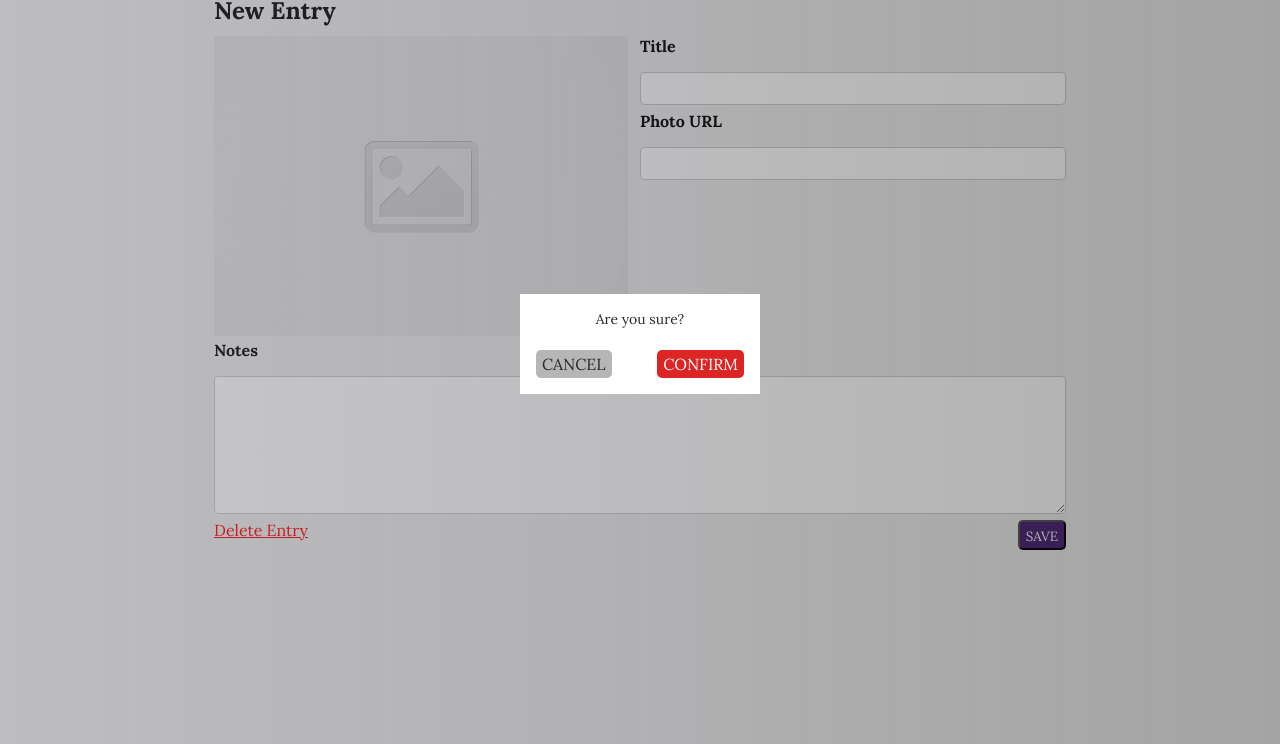
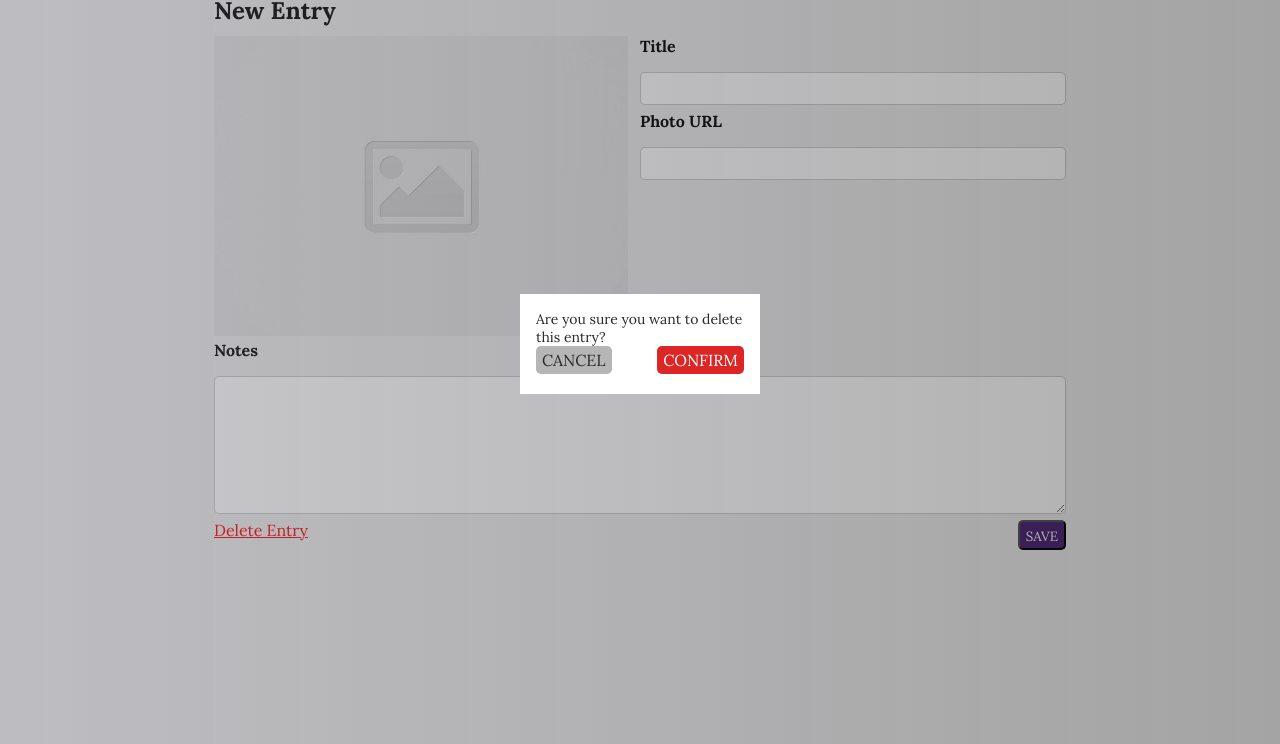
Before and after one commit to kepsteen/code-journal, a website: page index.html in a window 1280 px wide. Both pictures are taken after a click on the link "Delete Entry". Shown: the part 56-800 px from the top of the page. Drawn offline with Linux system fonts and the light colour scheme.

Commit message:
first commit

```diff
--- a/index.html
+++ b/index.html
@@ -73,9 +73,9 @@
                   SAVE
                 </button>
               </div>
-              <dialog class="flex-col space-between" id="delete-entry-modal">
+              <dialog class="" id="delete-entry-modal">
                 <div class="row justify-center">
-                  <p>Are you sure?</p>
+                  <p>Are you sure you want to delete this entry?</p>
                 </div>
                 <div class="row space-between" id="confirm-btns">
                   <a href="#" id="cancel">Cancel</a>
--- a/js/main.js
+++ b/js/main.js
@@ -173,7 +173,7 @@ $cardList.addEventListener('click', (event) => {
   }
 });
 $deleteAnchor.addEventListener('click', () => {
-  $confirmationModal.classList.add('flex');
+  // $confirmationModal.classList.add('flex');
   $confirmationModal.showModal();
 });
 $confirmationButtons.addEventListener('click', (event) => {
@@ -185,7 +185,7 @@ $confirmationButtons.addEventListener('click', (event) => {
         `li[data-entry-id="${entry.entryId}"]`,
       );
       $listElementToDelete.remove();
-      $confirmationModal.classList.remove('flex');
+      // $confirmationModal.classList.remove('flex');
       $confirmationModal.close();
       viewSwap('entries');
       deleteEntry(entry);
--- a/ts/main.ts
+++ b/ts/main.ts
@@ -215,7 +215,7 @@ $cardList.addEventListener('click', (event: Event): void => {
 });
 
 $deleteAnchor.addEventListener('click', () => {
-  $confirmationModal.classList.add('flex');
+  // $confirmationModal.classList.add('flex');
   $confirmationModal.showModal();
 });
 
@@ -228,7 +228,7 @@ $confirmationButtons.addEventListener('click', (event: Event) => {
         `li[data-entry-id="${entry.entryId}"]`,
       ) as HTMLLIElement;
       $listElementToDelete.remove();
-      $confirmationModal.classList.remove('flex');
+      // $confirmationModal.classList.remove('flex');
       $confirmationModal.close();
       viewSwap('entries');
       deleteEntry(entry);
```
